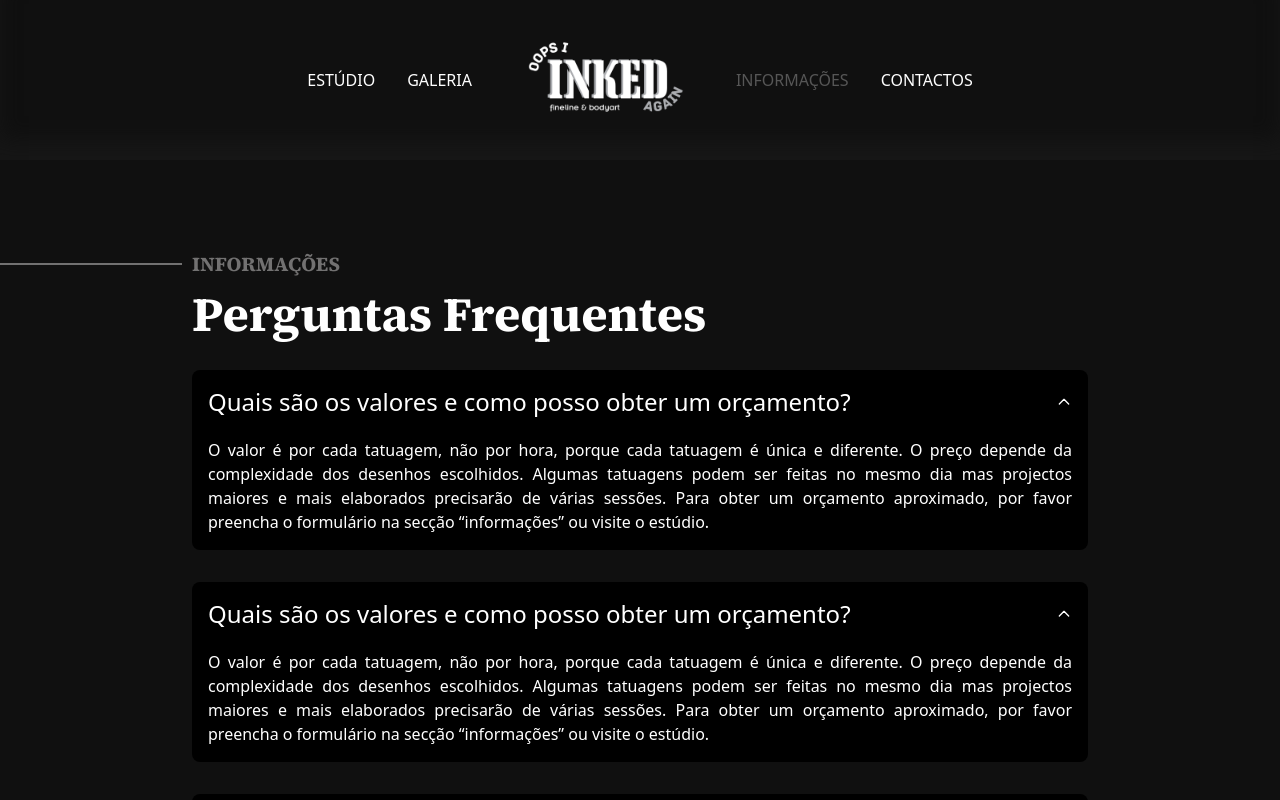
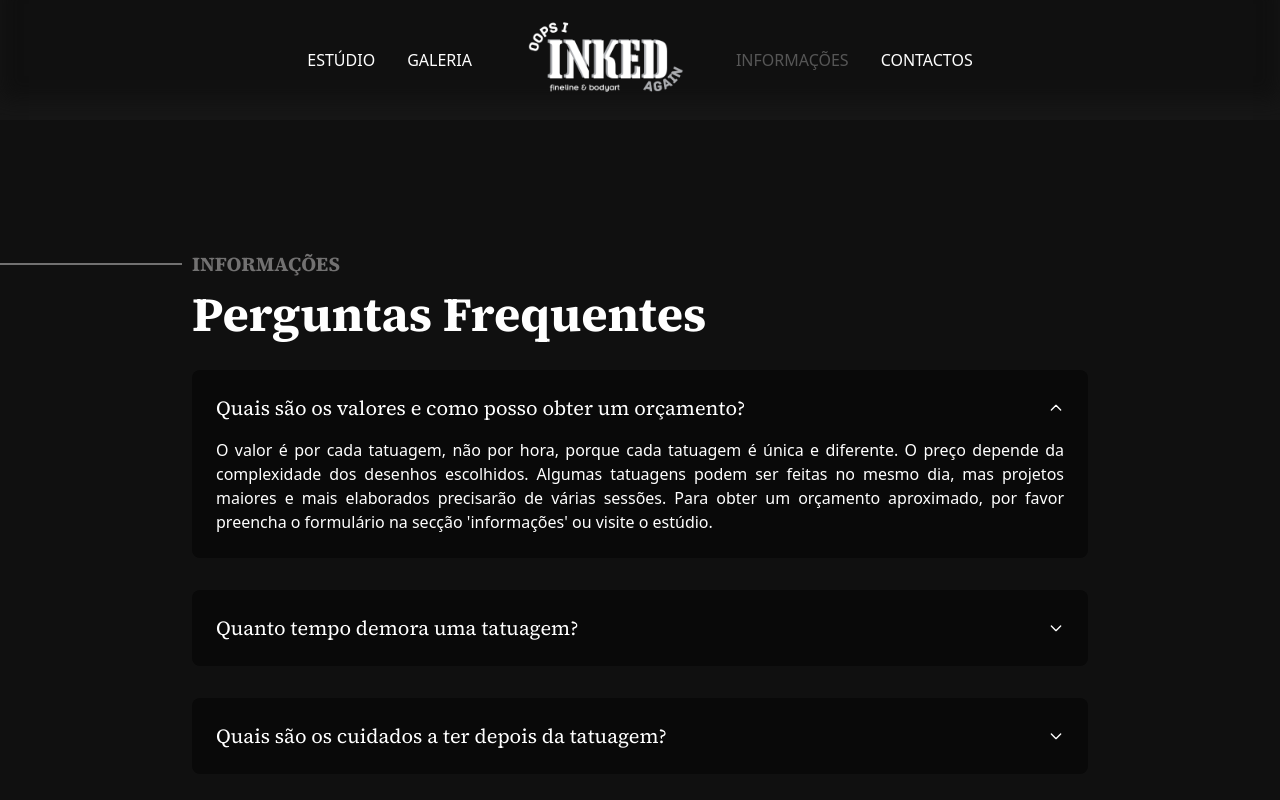
Before and after one commit to Jony-17/oopsiinkedagain, a React (Vite) app: page /informacoes in a window 1280 px wide. Both pictures are taken after a click on the button "Quais são os valores e como posso obter um orçamento?". Shown: the top 800 px of the page. Built offline with nearby package versions, Linux system fonts and the light colour scheme; a web font is replaced by a local one.

Commit message:
Third commit (small adjusts on all pages)

```diff
--- a/src/components/Estudio.jsx
+++ b/src/components/Estudio.jsx
@@ -58,7 +58,7 @@ function Estudio() {
           Oops I Inked Again
         </h2>
         <p
-          className="text-xl text-[#969595] font-light italic text-justify mt-3 mb-20"
+          className="text-xl text-[#969595] font-light italic text-justify mt-6 mb-20"
           style={{ fontFamily: "'Yrsa', serif" }}
         >
           Fundado em 2024, somos um estúdio de tatuagem no Porto. Fundado em
--- a/src/components/Informacoes.jsx
+++ b/src/components/Informacoes.jsx
@@ -1,5 +1,4 @@
 import { useState, useEffect, useRef } from "react";
-
 import { FontAwesomeIcon } from "@fortawesome/react-fontawesome";
 import { faChevronUp } from "@fortawesome/free-solid-svg-icons";
 
@@ -8,11 +7,28 @@ import Footer from "./Footer";
 
 function Informacoes() {
   const [activeIndex, setActiveIndex] = useState([]);
-
   const scrollToTop = useRef(null);
 
+  const listaInformacoes = [
+    {
+      questao: "Quais são os valores e como posso obter um orçamento?",
+      resposta:
+        "O valor é por cada tatuagem, não por hora, porque cada tatuagem é única e diferente. O preço depende da complexidade dos desenhos escolhidos. Algumas tatuagens podem ser feitas no mesmo dia, mas projetos maiores e mais elaborados precisarão de várias sessões. Para obter um orçamento aproximado, por favor preencha o formulário na secção 'informações' ou visite o estúdio.",
+    },
+    {
+      questao: "Quanto tempo demora uma tatuagem?",
+      resposta:
+        "O tempo de execução depende do tamanho, complexidade e localização da tatuagem. Pequenas tatuagens podem ser feitas em minutos, enquanto trabalhos maiores podem levar horas ou várias sessões.",
+    },
+    {
+      questao: "Quais são os cuidados a ter depois da tatuagem?",
+      resposta:
+        "Após a tatuagem, é essencial manter a área limpa, aplicar pomada cicatrizante e evitar exposição ao sol. Também deve evitar água do mar e piscina nas primeiras semanas.",
+    },
+  ];
+
   function activeToggle(index) {
-    setActiveIndex(activeIndex === "active" ? null : index);
+    setActiveIndex(activeIndex === index ? null : index);
   }
 
   useEffect(() => {
@@ -33,20 +49,18 @@ function Informacoes() {
     document.body.scrollTop = 0;
     document.documentElement.scrollTop = 0;
   }
+
   return (
     <>
-      <div>
       <NavBar
         bgColor="bg-[#101010]"
         shadow="inset 0 -20px 20px rgb(22, 22, 22)"
       />
-      </div>
-      {/* Section Informações */}
+
       <section
         className="bg-[#101010] pt-[250px] pb-[70px] px-[15%]"
         id="informacoes"
       >
-        {/* <div className="relative"> */}
         <div className="relative flex items-center">
           <span className="absolute left-[-10px] border-t-2 border-[#727171] w-[35vw] -translate-x-full"></span>
           <h2
@@ -55,6 +69,12 @@ function Informacoes() {
           >
             Informações
           </h2>
+
+          {/* <img
+            src="/src/assets/background2.png"
+            alt="Imagem explicativa"
+            className="w-[300px] h-auto absolute right-[150px] top-0"
+          /> */}
         </div>
         <h2
           className="text-5xl text-[#FFFFFF] font-bold mt-3"
@@ -64,23 +84,28 @@ function Informacoes() {
         </h2>
 
         <div className="w-full">
+          {listaInformacoes.map((item, index) => (
             <div
-            className={`bg-black mt-8 rounded-lg p-4 hover:bg-gray-800 transition-all overflow-hidden ${
-              activeIndex === 0 ? "max-h-[600px]" : "max-h-16"
+              key={index}
+              className={`bg-[#090909] mt-8 rounded-lg p-[1.5rem] transition-all overflow-hidden ${
+                activeIndex === index ? "max-h-[600px]" : "max-h-17"
               }`}
             >
               <div
                 className="w-full flex items-center justify-between cursor-pointer transition duration-300"
                 role="button"
-              onClick={() => activeToggle(activeIndex === 0 ? null : 0)}
+                onClick={() => activeToggle(index)}
               >
-              <h2 className="text-white text-2xl">
-                Quais são os valores e como posso obter um orçamento?
+                <h2
+                  className="text-white text-xl"
+                  style={{ fontFamily: "'Source Serif 4', serif" }}
+                >
+                  {item.questao}
                 </h2>
                 <svg
                   xmlns="http://www.w3.org/2000/svg"
-                className={`h-4 w-4 transition-transform ${
-                  activeIndex === 0 ? "rotate-180" : ""
+                  className={`h-4 w-4 transition-transform duration-500 ${
+                    activeIndex === index ? "rotate-180" : ""
                   }`}
                   fill="none"
                   viewBox="0 0 24 24"
@@ -94,115 +119,19 @@ function Informacoes() {
                   />
                 </svg>
               </div>
-            {activeIndex === 0 && (
-              <div className="overflow-hidden">
-                <p className="pt-[20px] text-white text-base text-justify transition-opacity duration-300">
-                  O valor é por cada tatuagem, não por hora, porque cada
-                  tatuagem é única e diferente. O preço depende da complexidade
-                  dos desenhos escolhidos. Algumas tatuagens podem ser feitas no
-                  mesmo dia mas projectos maiores e mais elaborados precisarão
-                  de várias sessões. Para obter um orçamento aproximado, por
-                  favor preencha o formulário na secção “informações” ou visite
-                  o estúdio.
+              <div
+                className={`transition-all ease-in-out ${
+                  activeIndex === index
+                    ? "opacity-100 max-h-[600px] mt-4 duration-600"
+                    : "opacity-0 max-h-0 duration-600"
+                }`}
+              >
+                <p className="text-white text-base text-justify">
+                  {item.resposta}
                 </p>
               </div>
-            )}
             </div>
-
-          <div
-            className={`bg-black mt-8 rounded-lg p-4 hover:bg-gray-800 transition-all overflow-hidden ${
-              activeIndex === 0 ? "max-h-[600px]" : "max-h-16"
-            }`}
-          >
-            <div
-              className="w-full flex items-center justify-between cursor-pointer transition duration-300"
-              role="button"
-              onClick={() => activeToggle(activeIndex === 0 ? null : 0)}
-            >
-              <h2 className="text-white text-2xl">
-                Quais são os valores e como posso obter um orçamento?
-              </h2>
-              <svg
-                xmlns="http://www.w3.org/2000/svg"
-                className={`h-4 w-4 transition-transform ${
-                  activeIndex === 0 ? "rotate-180" : ""
-                }`}
-                fill="none"
-                viewBox="0 0 24 24"
-                stroke="white"
-                strokeWidth={2}
-              >
-                <path
-                  strokeLinecap="round"
-                  strokeLinejoin="round"
-                  d="M19 9l-7 7-7-7"
-                />
-              </svg>
-            </div>
-            {activeIndex === 0 && (
-              <div className="overflow-hidden">
-                <p className="pt-[20px] text-white text-base text-justify transition-opacity duration-300">
-                  O valor é por cada tatuagem, não por hora, porque cada
-                  tatuagem é única e diferente. O preço depende da complexidade
-                  dos desenhos escolhidos. Algumas tatuagens podem ser feitas no
-                  mesmo dia mas projectos maiores e mais elaborados precisarão
-                  de várias sessões. Para obter um orçamento aproximado, por
-                  favor preencha o formulário na secção “informações” ou visite
-                  o estúdio.
-                </p>
-              </div>
-            )}
-          </div>
-
-          <div
-            className={`bg-black mt-8 rounded-lg p-4 hover:bg-gray-800 transition-all overflow-hidden ${
-              activeIndex === 0 ? "max-h-[600px]" : "max-h-16"
-            }`}
-          >
-            <div
-              className="w-full flex items-center justify-between cursor-pointer transition duration-300"
-              role="button"
-              onClick={() => activeToggle(activeIndex === 0 ? null : 0)}
-            >
-              <h2 className="text-white text-2xl">
-                Quais são os valores e como posso obter um orçamento?
-              </h2>
-              <svg
-                xmlns="http://www.w3.org/2000/svg"
-                className={`h-4 w-4 transition-transform ${
-                  activeIndex === 0 ? "rotate-180" : ""
-                }`}
-                fill="none"
-                viewBox="0 0 24 24"
-                stroke="white"
-                strokeWidth={2}
-              >
-                <path
-                  strokeLinecap="round"
-                  strokeLinejoin="round"
-                  d="M19 9l-7 7-7-7"
-                />
-              </svg>
-            </div>
-            {activeIndex === 0 && (
-              <div className="overflow-hidden">
-                <p className="pt-[20px] text-white text-base text-justify transition-opacity duration-300">
-                  O valor é por cada tatuagem, não por hora, porque cada
-                  tatuagem é única e diferente. O preço depende da complexidade
-                  dos desenhos escolhidos. Algumas tatuagens podem ser feitas no
-                  mesmo dia mas projectos maiores e mais elaborados precisarão
-                  de várias sessões. Para obter um orçamento aproximado, por
-                  favor preencha o formulário na secção “informações” ou visite
-                  o estúdio.
-                </p>
-              </div>
-            )}
-          </div>
-          <div className="relative z-10 flex flex-col justify-center items-center h-full text-center text-white">
-            <button className="mt-12 px-6 py-3 border-2 border-white text-white uppercase hover:bg-white hover:text-black transition duration-700">
-              Mostrar mais
-            </button>
-          </div>
+          ))}
         </div>
       </section>
 
--- a/src/components/Navbar.jsx
+++ b/src/components/Navbar.jsx
@@ -6,7 +6,7 @@ function NavBar({ bgColor = "bg-transparent", shadow }) {
   return (
     <>
       <nav
-        className={`absolute top-0 z-20 w-full h-[20%] flex items-center px-4 ${bgColor} shadow-lg`}
+        className={`absolute top-0 z-20 w-full h-[15%] flex items-center px-4 ${bgColor} shadow-lg`}
         style={{ boxShadow: shadow }}
       >
         <ul className="flex justify-center items-center w-full m-0 p-0 list-none text-base">
```
Also changed, not shown: src/components/Contactos.jsx (+11 -7 lines), src/components/Galeria.jsx (+10 -4 lines). Lines whose indentation alone changed are shown as unchanged.
